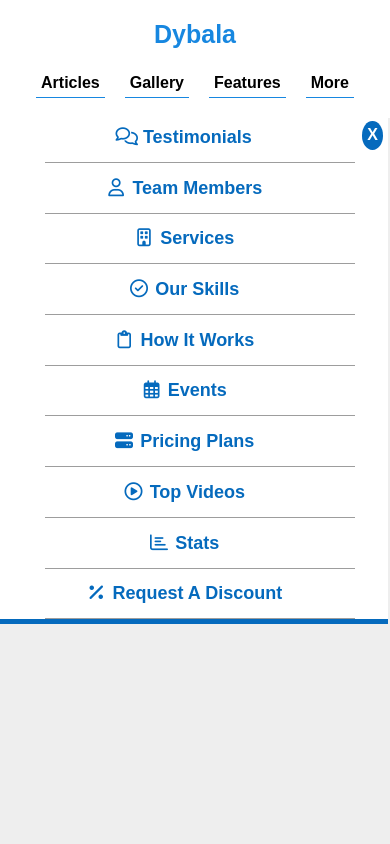
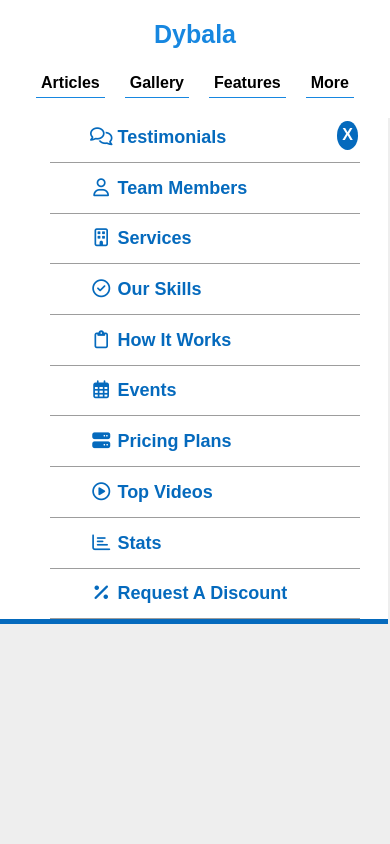
Before and after one commit to YoussefDybala/gallery-template, a plain HTML site: page index.html in a window 390 px wide. Shown: the top 844 px of the page. Drawn offline with Linux system fonts and the light colour scheme.

Commit message:
new commit

```diff
--- a/css/style.css
+++ b/css/style.css
@@ -231,7 +231,7 @@ html {
       background-color: #ffffff;
       width: 700px;
       height: fit-content;
-      left: 100px;
+      left: 120px;
       display: flex;
       justify-content: center;
       align-items: center;
@@ -248,7 +248,7 @@ html {
       border-radius: 50%;
       color: white;
       font-weight: bold;
-      top: -95px;
+      top: -950px;
       cursor: pointer;
       transition: 0.2s;
       left: 65px;
@@ -270,7 +270,8 @@ html {
       margin-top: 0;
     }
     .main-header ul li {
-     text-align: center;
+     text-align: left;
+     margin-left: 20px;
     }
     .main-header ul li:not(:last-child):after {
       content: '';
@@ -302,7 +303,7 @@ html {
       top: -230px;
       cursor: pointer;
       transition: 0.2s;
-      left: 65px;
+      left: 35px;
     }
   }
   .open {
```
